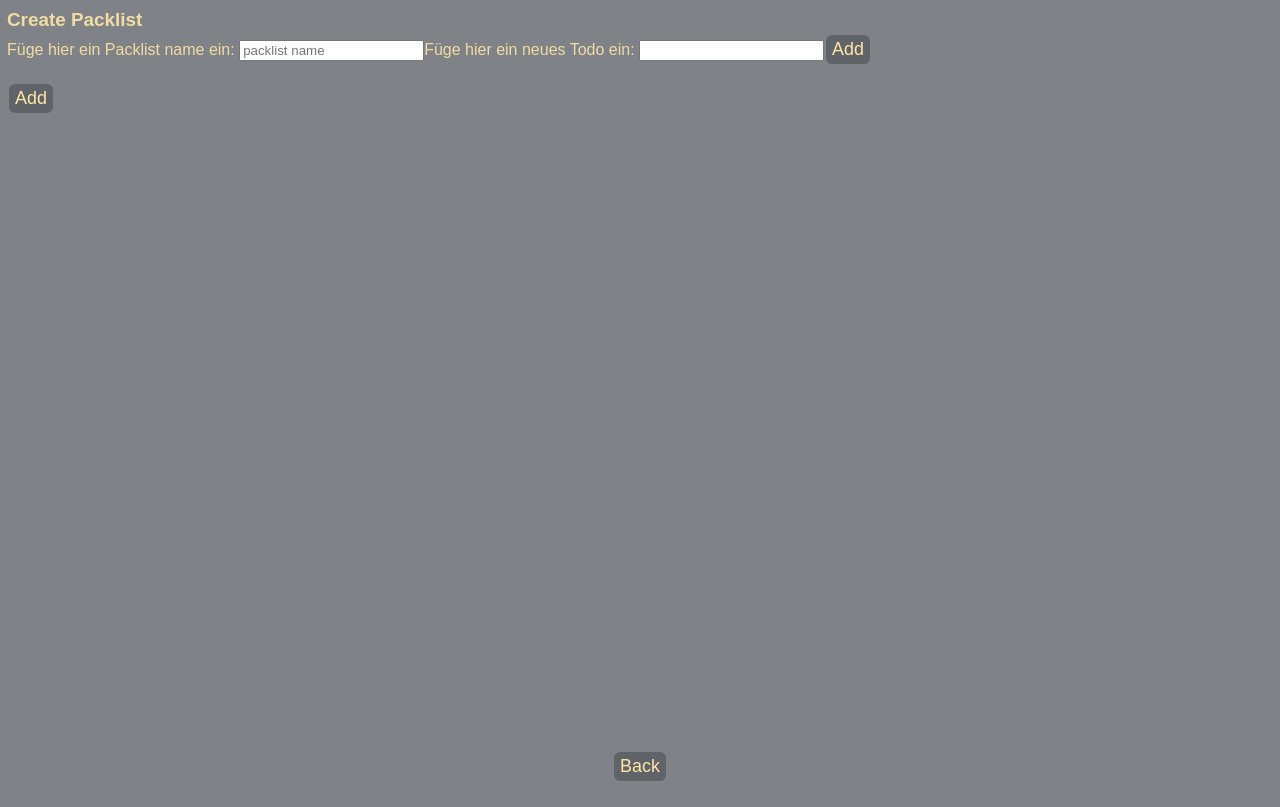
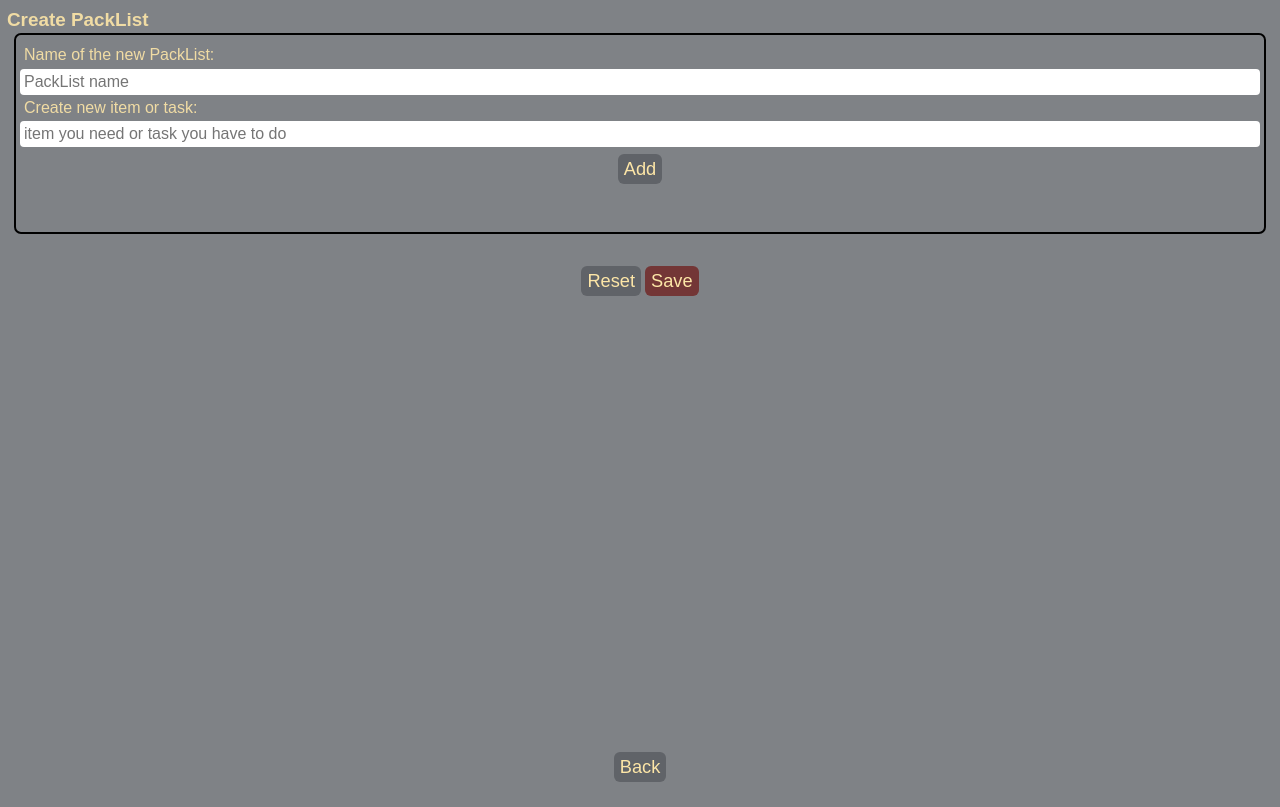
Before and after one commit to jennydely/EventView, a React (Create React App) app: page / in a window 1280 px wide. Both pictures are taken after a click on the button "Create PackList". Built offline with nearby package versions, Linux system fonts and the light colour scheme.

Commit message:
Adding Items s for new packlists is working

```diff
--- a/src/EventPage.js
+++ b/src/EventPage.js
@@ -4,8 +4,8 @@ import EventList from './components/EventList'
 import EventForm from './components/EventForm'
 import useEventForm from './components/useEventForm'
 import useEvents from './components/useEvents'
-import Packlist from './Packlist/PacklistFormNoHook'
-//import PacklistForm from './Packlist/PacklistForm'
+//import Packlist from './Packlist/PacklistFormNoHook'
+import PacklistForm from './Packlist/PacklistForm'
 import usePacklistForm from './Packlist/usePacklistForm'
 import usePacklists from './Packlist/usePacklists';
 import MainWhenFooter from './common/MainWhenFooter.js'
@@ -33,7 +33,7 @@ export default function EventPage() {
 
                 (packlistFormIsVisible ?
                     (<>
-                        <MainWhenFooter ><Packlist onPacklistSave={onPacklistSave} />
+                        <MainWhenFooter ><PacklistForm onPacklistSave={onPacklistSave} />
                         </MainWhenFooter>
 
                         <footer>
--- a/src/Packlist/PacklistForm.js
+++ b/src/Packlist/PacklistForm.js
@@ -18,9 +18,9 @@ export default function PacklistForm({onPacklistSave }) {
   const [items, setItems] = useState([])
   const itemRef = useRef(null)
   const onSubmit = (packlist, event) => {
+    event.preventDefault()
     // for testing...
     if (event && event.target && typeof event.target.reset === 'function')
-
       event.target.reset()
     onPacklistSave({ name: packlist.name, packlist: [packlist.item] })
   }
@@ -30,7 +30,7 @@ export default function PacklistForm({onPacklistSave }) {
   return (
     <>
       <h1>Create PackList</h1>
-      <Form onSubmit={handleSubmit(onSubmit)}>
+      <Form onSubmit={handleSubmit(onSubmit)}> {/* its neccesary to remove the enter key as submit function! */}
         <FormInputContainer>
           <PacklistNameInputLabel>Name of the new PackList:</PacklistNameInputLabel>
           <PacklistNameInput
@@ -67,11 +67,13 @@ export default function PacklistForm({onPacklistSave }) {
               })
             }}
           />
-          <AddButton type="button" onClick={itemRef => {
-            itemRef.current.value &&
+          <AddButton type="button" onClick={packlistitem => {
+            itemRef.current.value && itemRef.current.value.trim().length >= 3 && itemRef.current.value.trim().length <= 20 &&
             addItem({ text: itemRef.current.value, id: uuid() })
+{/* Eingabefeld sollte nach erstellung des Items gecleared werden */}
+
           }} >Add</AddButton>
-
+{/* The error Messages are not working!
           {errors.item && (errors.item.type === 'validate' || errors.item.type === 'minLength') && (
             <ErrorMessageNameReq>
               This field requires at least 3 characters!
@@ -82,6 +84,7 @@ export default function PacklistForm({onPacklistSave }) {
               The Item can reach a maximum of 20 characters!
             </ErrorMessage>
           )}
+          */}
           <ItemContainer>
             {items.map(({ text, completed, id }, index) => (
               <ListItem key={id} text={text}><input type="checkbox" checked={completed} />{text}  <DeleteButton onClick={() => deleteItem(index)} type="button">X</DeleteButton> </ListItem>
@@ -140,6 +143,7 @@ const ErrorMessageName = styled(ErrorMessage)`
 `
 const AddButton = styled.button`
 align-self:center;
+margin: 7px;
 `
 const ItemContainer = styled(ListContainer)`
 border: none;
@@ -158,6 +162,7 @@ background-color: rgba(111,29,27,0.75);
 `
 const DeleteButton = styled.button`
 color: rgba(246, 71, 71, 1);
+float:right;
 text-decoration: none;
 border:none;
 background:none;
--- a/src/common/GlobalStyles.js
+++ b/src/common/GlobalStyles.js
@@ -58,7 +58,7 @@ export default createGlobalStyle`
   border-radius: 6px;
   background-color:rgb(96,99,104);
   color: rgb(253,230,167);
-  font-size: 112%;
+  font-size: 114%;
   text-align: center;
 }
 `
```
